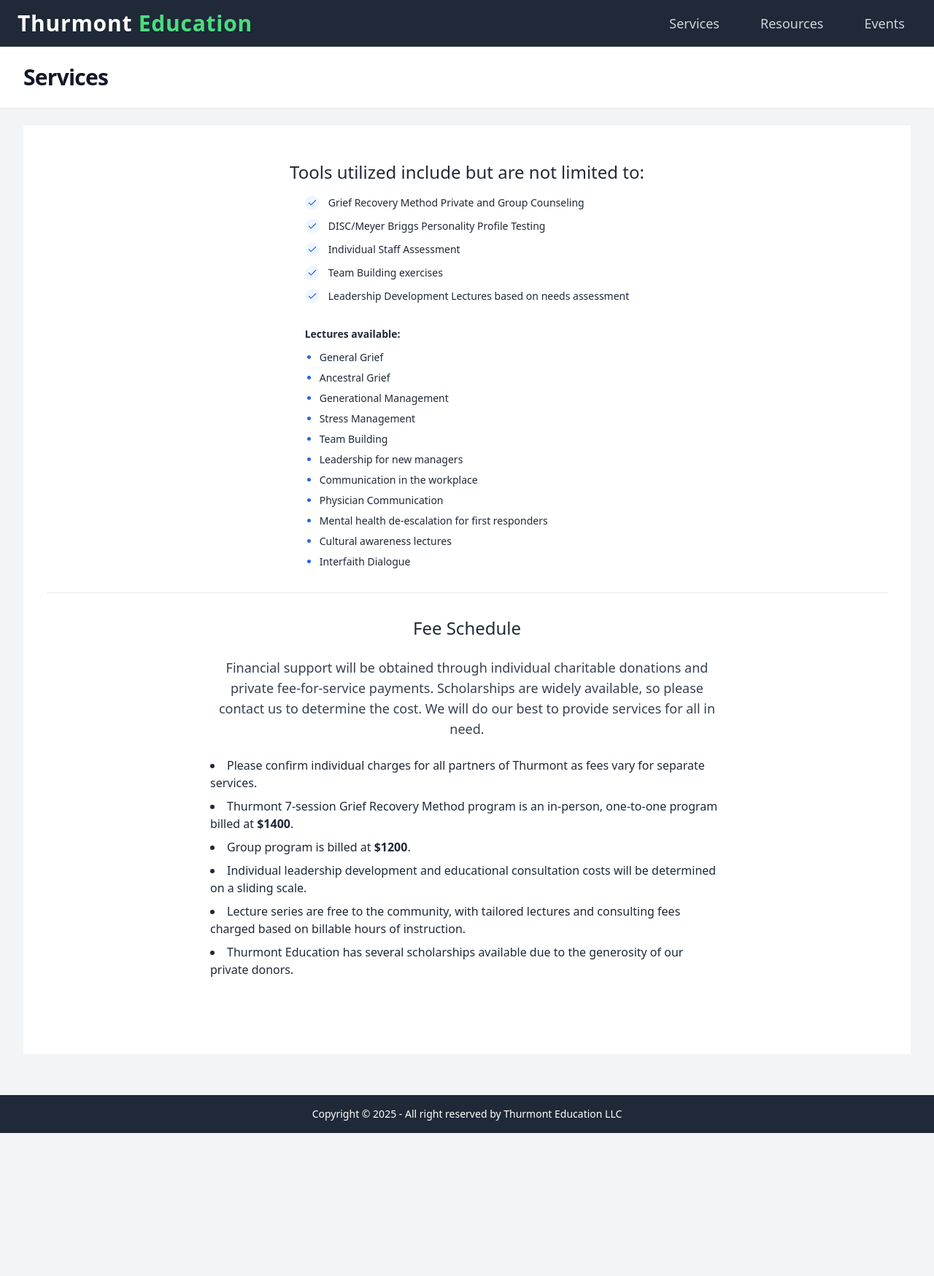
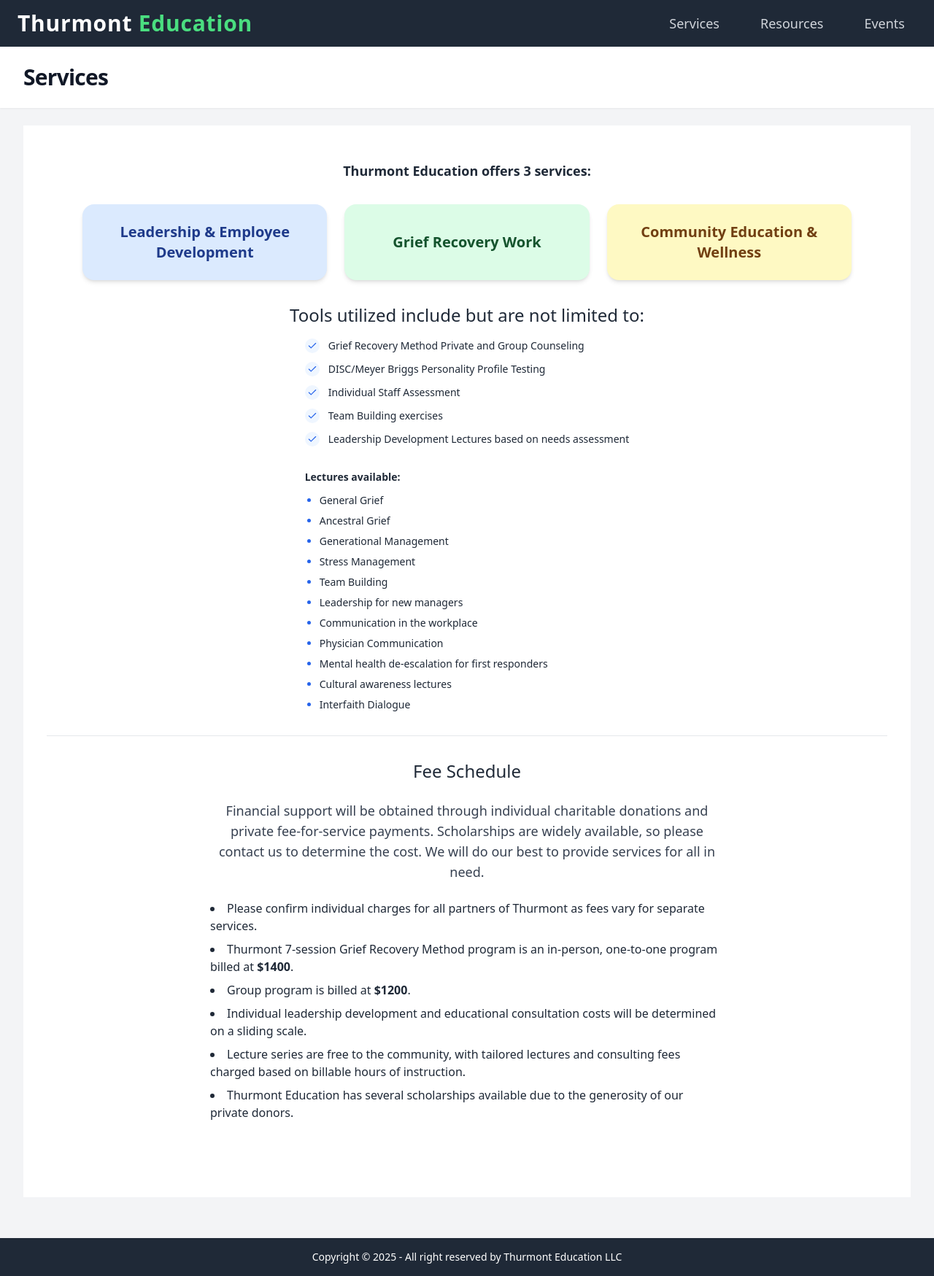
Before and after one commit to ncalderon16/thurmont, a Jekyll site: the page built from pages/services.html, in a window 1280 px wide. Shown: the whole page at 73% size. Built offline with Jekyll 4.4.1, drawn with Linux system fonts in a browser that asks for light colours; nearby versions of some CDN libraries; before the commit the page ends 1553 px from its top, so only the background shows below that.

Commit message:
add 3 services to services page

```diff
--- a/assets/css/main.css
+++ b/assets/css/main.css
@@ -2471,6 +2471,9 @@
 .justify-between {
   justify-content: space-between;
 }
+.gap-6 {
+  gap: 1.5rem;
+}
 .gap-x-1 {
   -moz-column-gap: 0.25rem;
        column-gap: 0.25rem;
@@ -2538,6 +2541,9 @@
 .\!rounded-sm {
   border-radius: 0.125rem !important;
 }
+.rounded-2xl {
+  border-radius: 1rem;
+}
 .rounded-full {
   border-radius: 9999px;
 }
@@ -2591,6 +2597,10 @@
   --tw-bg-opacity: 1 !important;
   background-color: rgb(255 255 255 / var(--tw-bg-opacity, 1)) !important;
 }
+.bg-blue-100 {
+  --tw-bg-opacity: 1;
+  background-color: rgb(219 234 254 / var(--tw-bg-opacity, 1));
+}
 .bg-blue-50 {
   --tw-bg-opacity: 1;
   background-color: rgb(239 246 255 / var(--tw-bg-opacity, 1));
@@ -2623,6 +2633,10 @@
   --tw-bg-opacity: 1;
   background-color: rgb(17 24 39 / var(--tw-bg-opacity, 1));
 }
+.bg-green-100 {
+  --tw-bg-opacity: 1;
+  background-color: rgb(220 252 231 / var(--tw-bg-opacity, 1));
+}
 .bg-indigo-600 {
   --tw-bg-opacity: 1;
   background-color: rgb(79 70 229 / var(--tw-bg-opacity, 1));
@@ -2630,6 +2644,10 @@
 .bg-white {
   --tw-bg-opacity: 1;
   background-color: rgb(255 255 255 / var(--tw-bg-opacity, 1));
+}
+.bg-yellow-100 {
+  --tw-bg-opacity: 1;
+  background-color: rgb(254 249 195 / var(--tw-bg-opacity, 1));
 }
 .bg-opacity-50 {
   --tw-bg-opacity: 0.5;
@@ -2799,6 +2817,10 @@
   --tw-text-opacity: 1;
   color: rgb(37 99 235 / var(--tw-text-opacity, 1));
 }
+.text-blue-900 {
+  --tw-text-opacity: 1;
+  color: rgb(30 58 138 / var(--tw-text-opacity, 1));
+}
 .text-gray-300 {
   --tw-text-opacity: 1;
   color: rgb(209 213 219 / var(--tw-text-opacity, 1));
@@ -2835,6 +2857,10 @@
   --tw-text-opacity: 1;
   color: rgb(22 163 74 / var(--tw-text-opacity, 1));
 }
+.text-green-900 {
+  --tw-text-opacity: 1;
+  color: rgb(20 83 45 / var(--tw-text-opacity, 1));
+}
 .text-red-600 {
   --tw-text-opacity: 1;
   color: rgb(220 38 38 / var(--tw-text-opacity, 1));
@@ -2842,6 +2868,10 @@
 .text-white {
   --tw-text-opacity: 1;
   color: rgb(255 255 255 / var(--tw-text-opacity, 1));
+}
+.text-yellow-900 {
+  --tw-text-opacity: 1;
+  color: rgb(113 63 18 / var(--tw-text-opacity, 1));
 }
 .opacity-0 {
   opacity: 0;
@@ -2996,8 +3026,16 @@
     margin-top: 1.25rem;
   }
 
+  .sm\:w-1\/3 {
+    width: 33.333333%;
+  }
+
   .sm\:grid-cols-2 {
     grid-template-columns: repeat(2, minmax(0, 1fr));
+  }
+
+  .sm\:flex-row {
+    flex-direction: row;
   }
 
   .sm\:gap-x-16 {
--- a/pages/services.html
+++ b/pages/services.html
@@ -6,6 +6,25 @@
 
 <div class="bg-white mb-8 pb-8 sm:py-12 py-8">
     <div class="mx-auto max-w-7xl px-6 lg:px-8 flex flex-col items-center">
+        <p class="text-lg font-bold max-w-2xl mx-auto mb-8 text-left">
+            Thurmont Education offers 3 services:
+        </p>
+
+        <div class="flex flex-col sm:flex-row justify-center gap-6 mb-8">
+            <div class="bg-blue-100 text-blue-900 text-center py-6 px-4 rounded-2xl shadow-md w-full sm:w-1/3 flex items-center justify-center">
+                <h2 class="text-xl font-semibold">Leadership & Employee Development</h2>
+            </div>
+
+            <div class="bg-green-100 text-green-900 text-center py-6 px-4 rounded-2xl shadow-md w-full sm:w-1/3 flex items-center justify-center">
+                <h2 class="text-xl font-semibold">Grief Recovery Work</h2>
+            </div>
+
+            <div class="bg-yellow-100 text-yellow-900 text-center py-6 px-4 rounded-2xl shadow-md w-full sm:w-1/3 flex items-center justify-center">
+                <h2 class="text-xl font-semibold">Community Education & Wellness</h2>
+            </div>
+        </div>
+
+
         <h1 class="text-2xl mb-4">Tools utilized include but are not limited to:</h1>
 
         <ul class="space-y-3 text-sm">
@@ -79,10 +98,10 @@
 
         <hr class="my-8 border-t w-full">
 
-        <h1 class="text-2xl text-center">Fee Schedule</h1>
+        <h1 class="text-2xl text-left lg:text-center">Fee Schedule</h1>
 
         <div class="bg-white mb-8 pb-8 sm:py-6">
-            <div class="mx-auto max-w-3xl px-6 lg:px-8 flex flex-col text-center">
+            <div class="mx-auto max-w-3xl px-6 lg:px-8 flex flex-col text-left lg:text-center">
                 <p class="text-lg text-gray-700">
                     Financial support will be obtained through individual charitable donations and private fee-for-service payments. Scholarships are widely available, so please contact us to determine the cost. We will do our best to provide services for all in need.
                 </p>
@@ -97,5 +116,6 @@
                 </ul>
             </div>
         </div>
+
     </div>
 </div>
```
